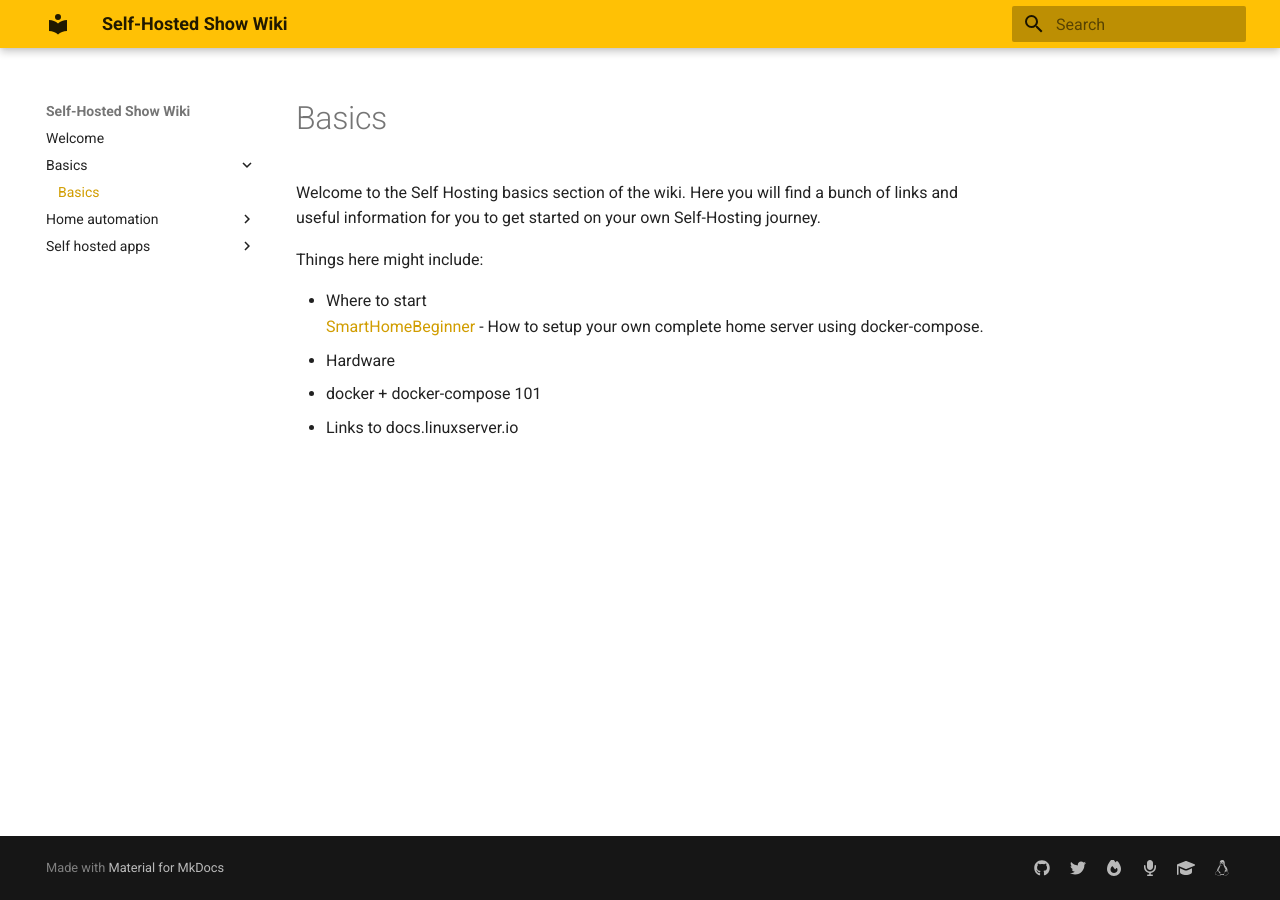
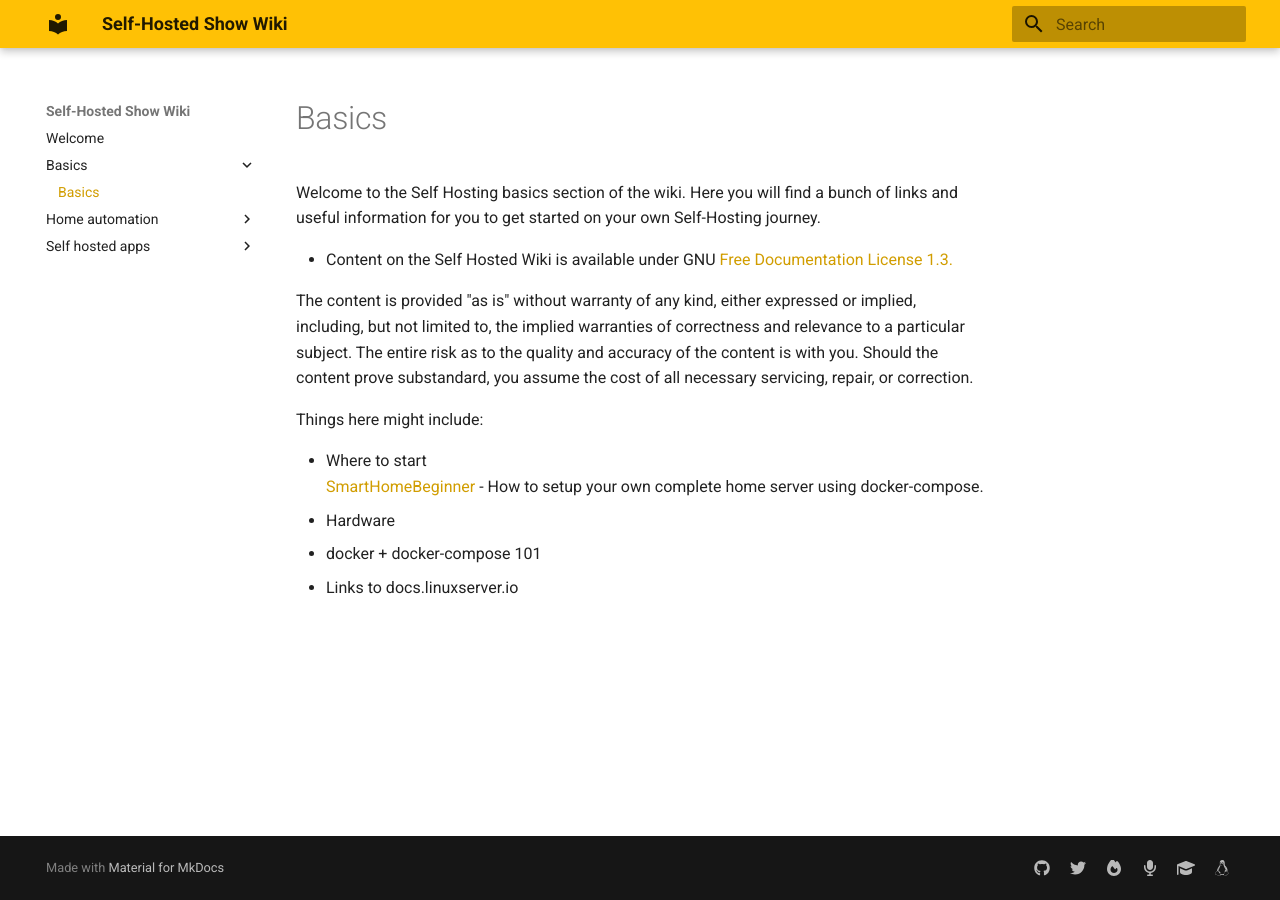
Before and after one commit to selfhostedshow/wiki, an MkDocs documentation site: the page built from docs/basics/getting-started.md, in a window 1280 px wide. Built offline with MkDocs 1.6.1 and Material for MkDocs 9.7.7, drawn with Linux system fonts in a browser that asks for light colours.

Commit message:
Added disclaimer.

```diff
--- a/docs/basics/getting-started.md
+++ b/docs/basics/getting-started.md
@@ -1,6 +1,10 @@
 # Basics
 
 Welcome to the Self Hosting basics section of the wiki. Here you will find a bunch of links and useful information for you to get started on your own Self-Hosting journey.
+
+* Content on the Self Hosted Wiki is available under GNU [Free Documentation License 1.3.](http://www.gnu.org/licenses/fdl-1.3.html)
+
+The content is provided "as is" without warranty of any kind, either expressed or implied, including, but not limited to, the implied warranties of correctness and relevance to a particular subject. The entire risk as to the quality and accuracy of the content is with you. Should the content prove substandard, you assume the cost of all necessary servicing, repair, or correction.
 
 Things here might include:
 
```
